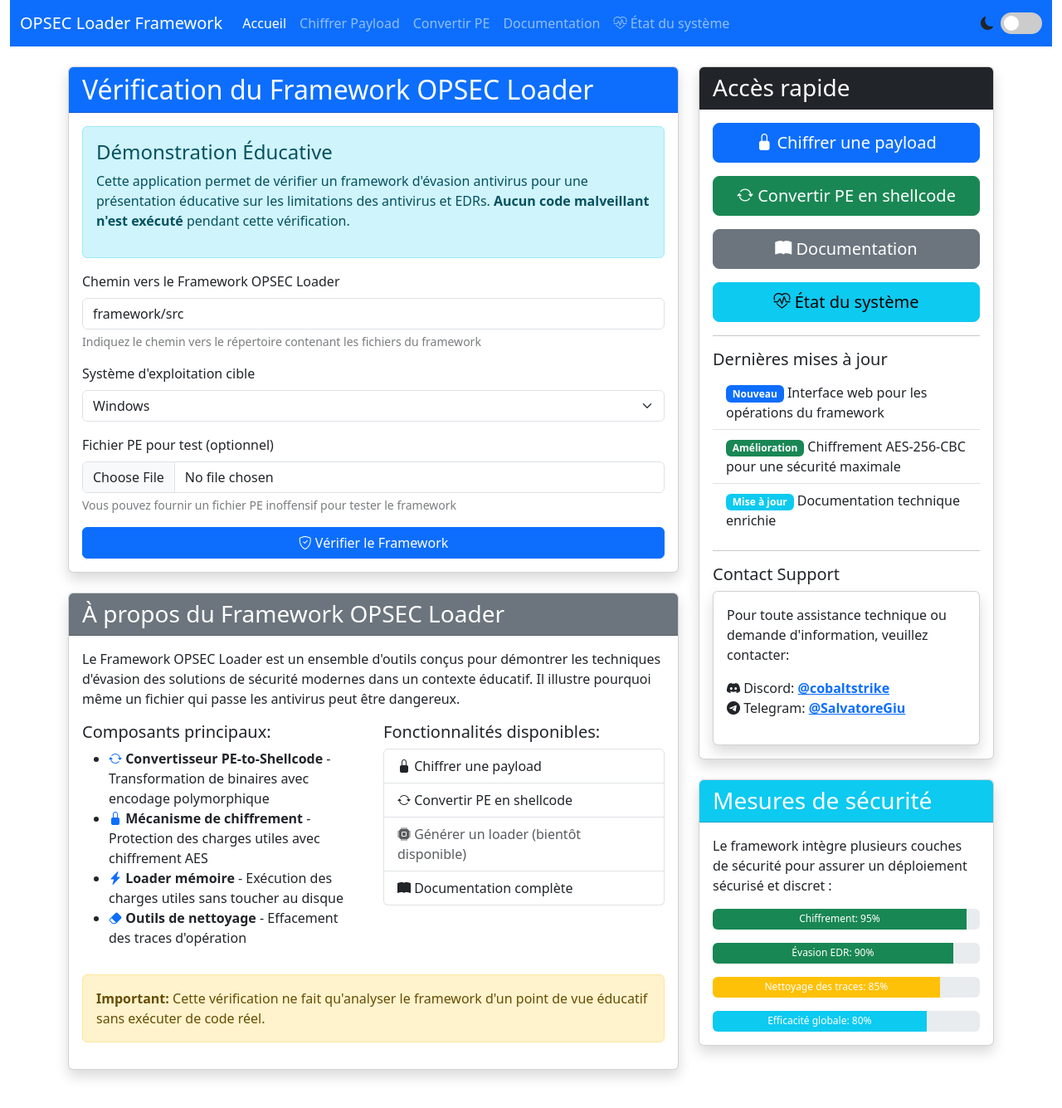
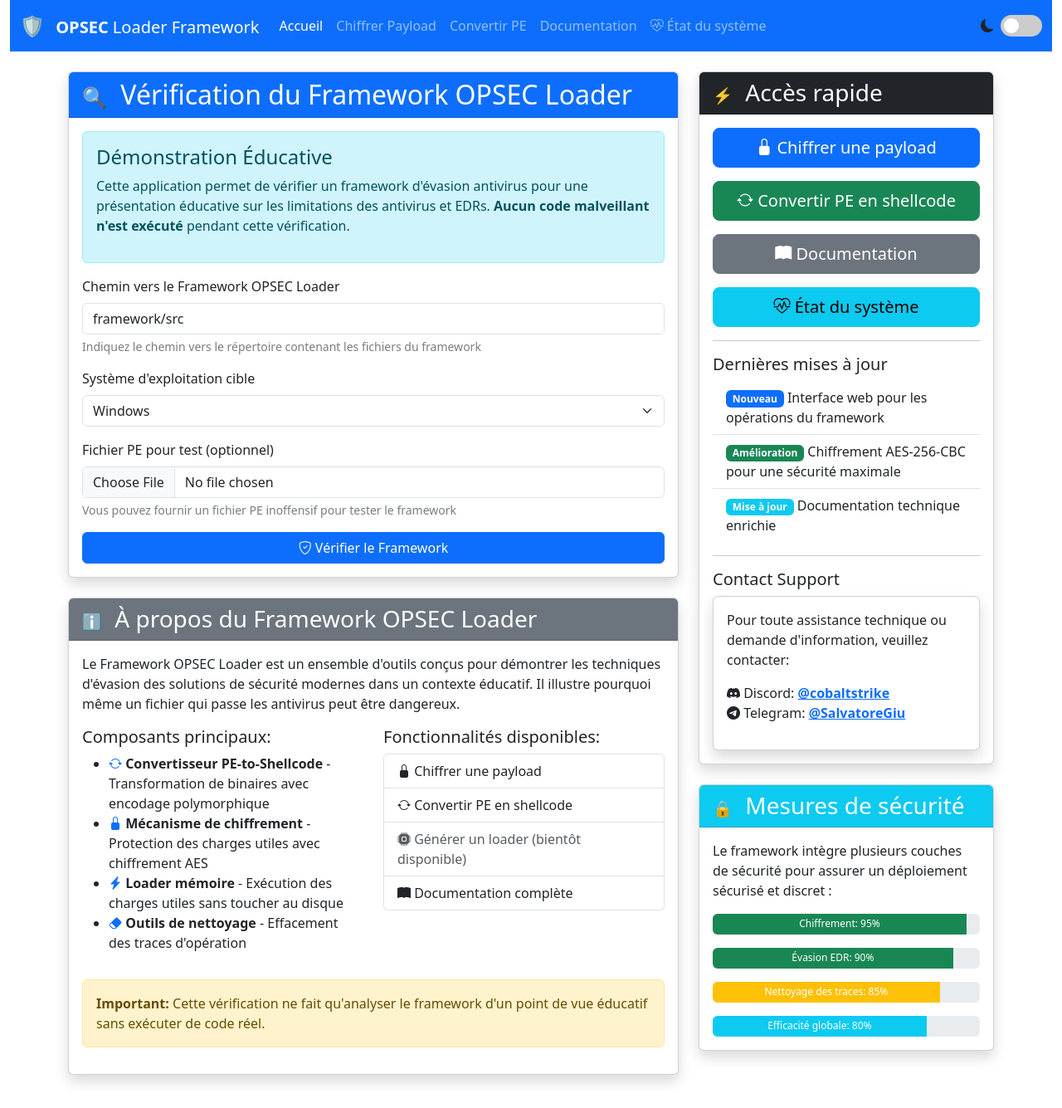
Before and after one commit to CobaltStrike31/workplan, a Flask app: page / in a window 1280 px wide. Shown: the top 1335 px of the page at 83% size. Run offline with Flask 3, Linux system fonts and the light colour scheme.

Commit message:
Enhance the interface with icons and improve the overall user experience
Adds visual cues using Bootstrap icons to improve readability of the HTML templates.

Replit-Commit-Author: Agent
Replit-Commit-Session-Id: 839e7239-5781-48b9-9d7e-fd2de7412727
Replit-Commit-Screenshot-Url: https://storage.googleapis.com/screenshot-production-us-central1/7257cb5d-1960-4347-8a31-1082abc95279/f761656e-be6e-449c-8678-94fc94ef99cd.jpg

```diff
--- a/templates/index.html
+++ b/templates/index.html
@@ -12,7 +12,10 @@
     <div class="container-fluid">
         <nav class="navbar navbar-expand-lg navbar-dark bg-primary">
             <div class="container-fluid">
-                <a class="navbar-brand" href="#">OPSEC Loader Framework</a>
+                <a class="navbar-brand" href="{{ url_for('index') }}">
+                    <span style="font-size: 1.5rem; margin-right: 0.5rem;">🛡️</span>
+                    <strong>OPSEC</strong> Loader Framework
+                </a>
                 <button class="navbar-toggler" type="button" data-bs-toggle="collapse" data-bs-target="#navbarNav">
                     <span class="navbar-toggler-icon"></span>
                 </button>
@@ -54,7 +57,7 @@
             <div class="col-md-8">
                 <div class="card shadow">
                     <div class="card-header bg-primary text-white">
-                        <h2 class="mb-0">Vérification du Framework OPSEC Loader</h2>
+                        <h2 class="mb-0"><span style="font-size: 1.5rem; margin-right: 0.5rem;">🔍</span> Vérification du Framework OPSEC Loader</h2>
                     </div>
                     <div class="card-body">
                         <div class="alert alert-info">
@@ -94,7 +97,7 @@
 
                 <div class="card mt-4 shadow">
                     <div class="card-header bg-secondary text-white">
-                        <h3 class="mb-0">À propos du Framework OPSEC Loader</h3>
+                        <h3 class="mb-0"><span style="font-size: 1.2rem; margin-right: 0.5rem;">ℹ️</span> À propos du Framework OPSEC Loader</h3>
                     </div>
                     <div class="card-body">
                         <p>Le Framework OPSEC Loader est un ensemble d'outils conçus pour démontrer les techniques d'évasion des solutions de sécurité modernes dans un contexte éducatif. Il illustre pourquoi même un fichier qui passe les antivirus peut être dangereux.</p>
@@ -138,7 +141,7 @@
             <div class="col-md-4">
                 <div class="card shadow">
                     <div class="card-header bg-dark text-white">
-                        <h3 class="mb-0">Accès rapide</h3>
+                        <h3 class="mb-0"><span style="font-size: 1.2rem; margin-right: 0.5rem;">⚡</span> Accès rapide</h3>
                     </div>
                     <div class="card-body">
                         <div class="d-grid gap-3">
@@ -191,7 +194,7 @@
 
                 <div class="card mt-4 shadow">
                     <div class="card-header bg-info text-white">
-                        <h3 class="mb-0">Mesures de sécurité</h3>
+                        <h3 class="mb-0"><span style="font-size: 1.2rem; margin-right: 0.5rem;">🔒</span> Mesures de sécurité</h3>
                     </div>
                     <div class="card-body">
                         <p>Le framework intègre plusieurs couches de sécurité pour assurer un déploiement sécurisé et discret :</p>
```
Also changed, not shown: templates/documentation.html (+10 -5 lines).
